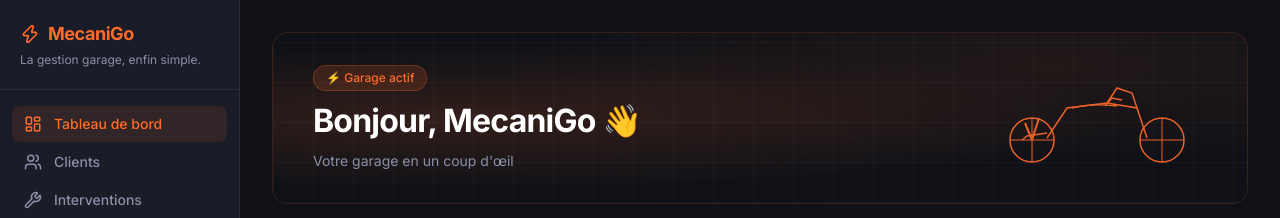
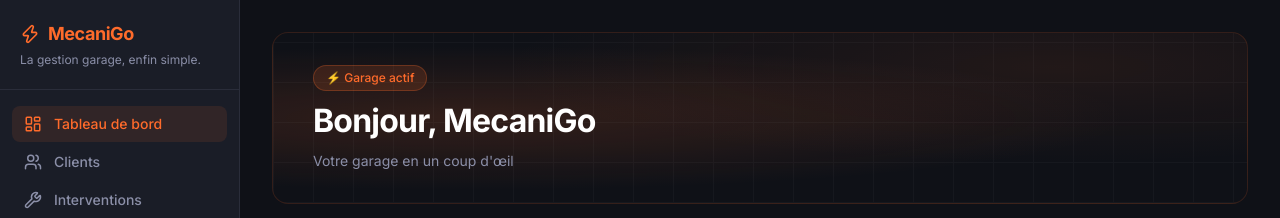
Before and after one commit to yassine-magroun/garage-saas, a Next.js app: page / in a window 1280 px wide. Shown: the top 218 px of the page. Built offline with nearby package versions, Linux system fonts and the light colour scheme; no server answers; the database is empty.

Commit message:
design: clean minimal hero no emoji no SVG

```diff
--- a/app/page.tsx
+++ b/app/page.tsx
@@ -28,44 +28,6 @@ function fmtCurrency(n: number): string {
 function calcEvolution(current: number, previous: number): number | null {
   if (previous === 0) return current > 0 ? 100 : null;
   return ((current - previous) / previous) * 100;
-}
-
-// ─── Motorcycle SVG ───────────────────────────────────────────────────────────
-
-function MotorcycleSVG() {
-  return (
-    <svg
-      viewBox="0 0 220 100"
-      fill="none"
-      width="220"
-      height="100"
-      aria-hidden="true"
-      style={{ opacity: 0.9 }}
-    >
-      {/* Body/frame */}
-      <path d="M60,70 L80,40 L120,35 L150,40 L160,70" stroke="#FF6B2B" strokeWidth="1.5" />
-      {/* Wheels */}
-      <circle cx="45" cy="72" r="22" stroke="#FF6B2B" strokeWidth="1.5" />
-      <circle cx="175" cy="72" r="22" stroke="#FF6B2B" strokeWidth="1.5" />
-      {/* Wheel spokes front */}
-      <line x1="45" y1="50" x2="45" y2="94" stroke="#FF6B2B" strokeWidth="1" />
-      <line x1="23" y1="72" x2="67" y2="72" stroke="#FF6B2B" strokeWidth="1" />
-      {/* Wheel spokes rear */}
-      <line x1="175" y1="50" x2="175" y2="94" stroke="#FF6B2B" strokeWidth="1" />
-      <line x1="153" y1="72" x2="197" y2="72" stroke="#FF6B2B" strokeWidth="1" />
-      {/* Fairing/windscreen */}
-      <path d="M120,35 L130,20 L145,25 L150,40" stroke="#FF6B2B" strokeWidth="1.5" />
-      {/* Handlebar */}
-      <path d="M118,38 L125,30 L135,32" stroke="#FF6B2B" strokeWidth="1.5" />
-      {/* Seat */}
-      <path d="M85,40 Q105,35 130,38" stroke="#FF6B2B" strokeWidth="1.5" />
-      {/* Exhaust */}
-      <path d="M60,65 L40,68 L35,72" stroke="#FF6B2B" strokeWidth="1.5" />
-      {/* Fork */}
-      <path d="M38,55 L45,72" stroke="#FF6B2B" strokeWidth="2" />
-      <path d="M52,50 L45,72" stroke="#FF6B2B" strokeWidth="2" />
-    </svg>
-  );
 }
 
 // ─── Sparkline ────────────────────────────────────────────────────────────────
@@ -210,15 +172,11 @@ export default function HomePage() {
               ⚡ Garage actif
             </span>
             <h1 className="text-2xl md:text-[32px] font-bold text-white leading-tight tracking-tight">
-              Bonjour, MecaniGo 👋
+              Bonjour, MecaniGo
             </h1>
             <p className="text-sm text-[#8B8FA8]">Votre garage en un coup d&apos;œil</p>
           </div>
 
-          {/* Right: bike SVG — desktop only */}
-          <div className="hidden md:block relative flex-shrink-0 select-none">
-            <MotorcycleSVG />
-          </div>
         </div>
 
         {/* ── ELEMENT 3: Stat Pills ──────────────────────────────────────── */}
```
